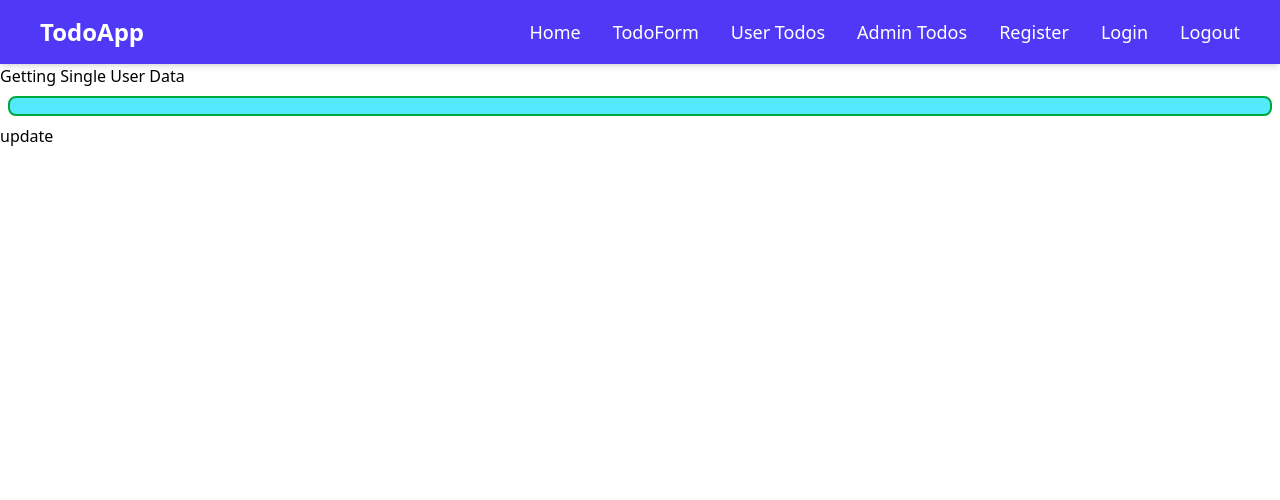
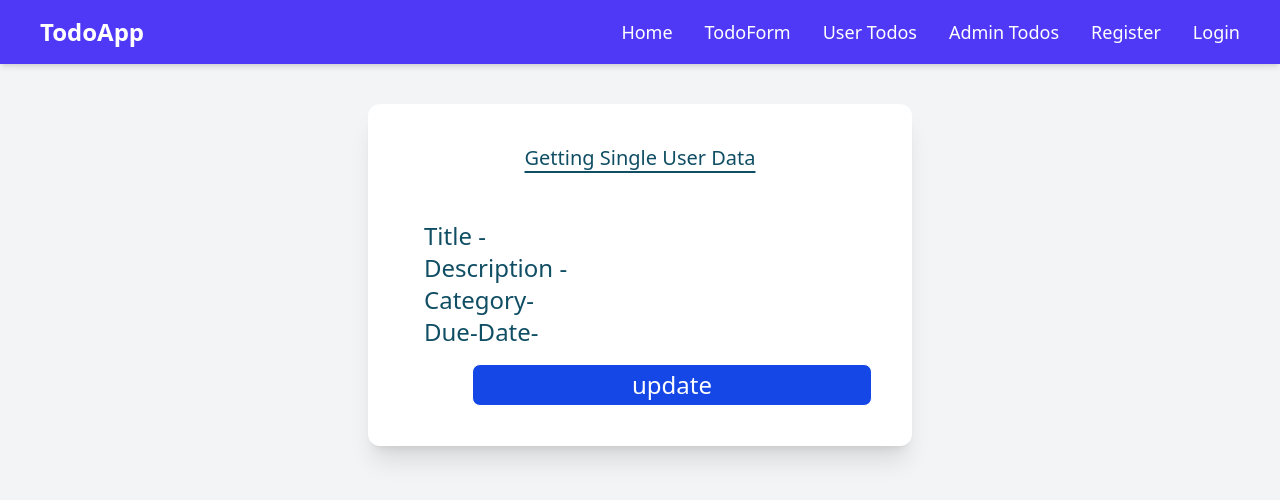
Before and after one commit to MohmmadMazid/ExcellenceTechProject, a React (Vite) app in the folder Client/: page /userTodos/singleTodo/1 in a window 1280 px wide. Shown: the top 500 px of the page. Built offline with nearby package versions, Linux system fonts and the light colour scheme; no server answers.

Commit message:
many component updated

```diff
--- a/Client/src/Navbar.jsx
+++ b/Client/src/Navbar.jsx
@@ -1,9 +1,32 @@
-import React from "react";
-import { Link } from "react-router-dom";
+import React, { useState } from "react";
+import { Link, useNavigate } from "react-router-dom";
+import { logoutUser } from "./user/userapi";
 
 const Navbar = () => {
+  const navigate = useNavigate();
+  let tokenValue = localStorage.getItem("token");
+  let [token, setToken] = useState(tokenValue);
+  console.log("token check inside the navbar component ", token);
+  const handleLogout = async () => {
+    try {
+      await logoutUser();
+      // let token = localStorage.getItem("token");
+      if (token) {
+        alert("use logged Out");
+        // localStorage.removeItem("token");
+        let removeToken = localStorage.removeItem("token");
+        setToken(removeToken);
+      } else {
+        alert("you are allready logged out , now you need to logein !");
+        navigate("/login");
+      }
+    } catch (err) {
+      alert("user not Logged out successfully", err);
+    }
+  };
+
   return (
-    <nav className="bg-indigo-600 text-white px-10 py-4 shadow-md">
+    <nav className="sticky top-0 z-100 bg-indigo-600 text-white px-10 py-4 shadow-md  ">
       <div className="flex justify-between items-center">
         <h1 className="text-2xl font-bold">TodoApp</h1>
 
@@ -28,6 +51,18 @@ const Navbar = () => {
               Admin Todos
             </Link>
           </li>
+
+          {token ? (
+            <li>
+              <button
+                onClick={handleLogout}
+                className="hover:text-gray-200 transition"
+              >
+                Logout
+              </button>
+            </li>
+          ) : (
+            <>
               <li>
                 <Link to="/register" className="hover:text-gray-200 transition">
                   Register
@@ -38,11 +73,14 @@ const Navbar = () => {
                   Login
                 </Link>
               </li>
-          <li>
+            </>
+          )}
+
+          {/* <li>
             <Link to="/logout" className="hover:text-gray-200 transition">
               Logout
             </Link>
-          </li>
+          </li> */}
         </ul>
       </div>
     </nav>
--- a/Client/src/components/Login.jsx
+++ b/Client/src/components/Login.jsx
@@ -5,16 +5,22 @@ import { useNavigate } from "react-router-dom";
 const Login = () => {
   const [form, setForm] = useState({ email: "", password: "" });
   const navigate = useNavigate();
-
+  const token = localStorage.getItem("token");
   const handleLogin = async () => {
+    if (!token) {
       try {
         const res = await loginUser(form);
+        console.log("login response", res);
         localStorage.setItem("token", res.data.token);
         alert("Login successful");
         // JWT is in cookie, no need to save in localStorage unless you want
         navigate("/");
       } catch (err) {
         alert(err.response?.data?.message || "Login failed");
+      }
+    } else {
+      alert("you are allready loggedIn !");
+      navigate(-1);
     }
   };
 
--- a/Client/src/components/Register.jsx
+++ b/Client/src/components/Register.jsx
@@ -1,14 +1,22 @@
 import React, { useState } from "react";
 import { registerUser } from "../user/userapi";
+import { useNavigate } from "react-router-dom";
 
 const Register = () => {
+  const navigate = useNavigate();
   const [form, setForm] = useState({ username: "", email: "", password: "" });
 
   const handleSubmit = async () => {
+    let token = localStorage.getItem("token");
     try {
-      await registerUser(form);
-      alert("Registration successful");
-      setForm({ username: "", email: "", password: "" });
+      if (!token) {
+        await registerUser(form);
+        alert("Registration successful");
+        setForm({ username: "", email: "", password: "" });
+        navigate("/");
+      } else {
+        alert("for new registration first you need to logged out!");
+      }
     } catch (err) {
       alert(err.response?.data?.message || "Registration failed");
     }
--- a/Client/src/components/SingleUser.jsx
+++ b/Client/src/components/SingleUser.jsx
@@ -11,23 +11,48 @@ const SingleUser = () => {
   console.log(params);
 
   const fetchTodo = async () => {
-    let tododata = await getSingleTodo(params.id);
-    setTodo(tododata.data);
-    console.log(tododata.data);
-    console.log(tododata._id);
+    try {
+      /*
+       you can also make an api call to backend if you dont want to make call using  axios.create
+      let res = await fetch(
+        `http://localhost:5000/api/todos/user/${params.id}`
+        let tododata = await res.json();
+      );
+        */
+      let tododata = await getSingleTodo(params.id);
+      console.log("todo data is ", tododata);
+      console.log(localStorage.getItem("token"));
+      localStorage.removeItem("token");
+      setTodo(tododata.data);
+      // console.log(tododata.data);
+      // console.log(tododata._id);
+    } catch (error) {
+      console.log("some error acccured during run time", error);
+    }
   };
 
   useEffect(() => {
     fetchTodo();
   }, []);
   return (
-    <div>
-      <h1>Getting Single User Data</h1>
-      <div className="text-2xl m-2 p-2 rounded-lg border-2 bg-cyan-300 text-purple-900 border-green-600">
-        <h2>{todo.category}</h2>
-        <h2>{todo.description}</h2>
+    <div className="min-h-screen min-w-screen flex flex-col justify-start items-center bg-gray-100 ">
+      <div className="mt-10 bg-white p-10 rounded-xl shadow-xl text-xl text-cyan-900">
+        <h1 className="text-center underline underline-offset-6 mb-10">
+          Getting Single User Data
+        </h1>
+        <div className="text-2xl m-2 p-2 ">
+          <h2>Title -{todo.title}</h2>
+          <h2>Description -{todo.description}</h2>
+          <h2>Category-{todo.category}</h2>
+          <h2>Due-Date-{todo.dueDate}</h2>
+        </div>
+        <Link
+          to={`/userTodo/update/${todo._id}`}
+          className="ml-16 border-1 rounded-lg p-1 flex flex-row justify-center w-100 bg-blue-700 text-white text-2xl hover:bg-blue-600 "
+        >
+          update
+        </Link>
       </div>
-      <Link to={`/userTodo/update/${todo._id}`}>update</Link>
     </div>
   );
 };
--- a/Client/src/components/UpdateUser.jsx
+++ b/Client/src/components/UpdateUser.jsx
@@ -36,17 +36,29 @@ const UpdateUser = () => {
   const handleSubmit = async (e) => {
     e.preventDefault();
     await updateUserTodo(todo._id, todo);
+    alert("todo updated successfully");
     navigate("/userTodos");
   };
   return (
-    <div>
-      <h1>Updating User details and This is also the prefilled form</h1>
-      <form onSubmit={handleSubmit}>
+    <div
+      className="flex flex-col justify-around items-center  bg-gray-50
+      min-h-screen
+    "
+    >
+      <div className="w-full max-w-md justify-center  bg-white rounded-xl  shadow-lg p-8">
+        <h1 className="text-2xl font-bold text-center text-indigo-600 mb-6">
+          Updating User details and This is also the prefilled form
+        </h1>
+        <form
+          onSubmit={handleSubmit}
+          className="flex justify-center flex-col items-center"
+        >
           <input
             type="text"
             value={todo.category}
             name="category"
             onChange={handleInputChange}
+            className="border-1 p-3 w-full rounded-2xl text-center border-gray-300 focus:outline-1 outline-offset-1 outline-green-200 text-xl tracking-wide "
           ></input>
           <br></br>
           <br></br>
@@ -55,6 +67,7 @@ const UpdateUser = () => {
             value={todo.description}
             name="description"
             onChange={handleInputChange}
+            className="border-1 p-3 w-full rounded-2xl text-center border-gray-300 focus:outline-1 outline-offset-1 outline-green-200 text-xl tracking-wide "
           ></input>
           <br></br>
           <br></br>
@@ -63,6 +76,7 @@ const UpdateUser = () => {
             value={todo.dueData}
             name="dueData"
             onChange={handleInputChange}
+            className="border-1 p-3 w-full rounded-2xl text-center border-gray-300 focus:outline-1 outline-offset-1 outline-green-200 text-xl tracking-wide "
           ></input>
           <br></br>
           <br></br>
@@ -71,15 +85,23 @@ const UpdateUser = () => {
             value={todo.title}
             name="title"
             onChange={handleInputChange}
+            className="border-1 p-3 w-full rounded-2xl text-center border-gray-300 focus:outline-1 outline-offset-1 outline-green-200 text-xl tracking-wide "
           ></input>
           <br></br>
           <br></br>
-        <button>submit</button>
+          <button
+            className="border-2 p-2 w-full text-xl rounded-2xl  border-blue-900  outline-1 outline-blue-700
+            bg-blue-700 outline-offset-0 hover:bg-blue-600 cursor-pointer text-white font-bold
+          "
+          >
+            submit
+          </button>
 
           <br></br>
           <br></br>
         </form>
       </div>
+    </div>
   );
 };
 
```
Lines whose indentation alone changed are shown as unchanged.
